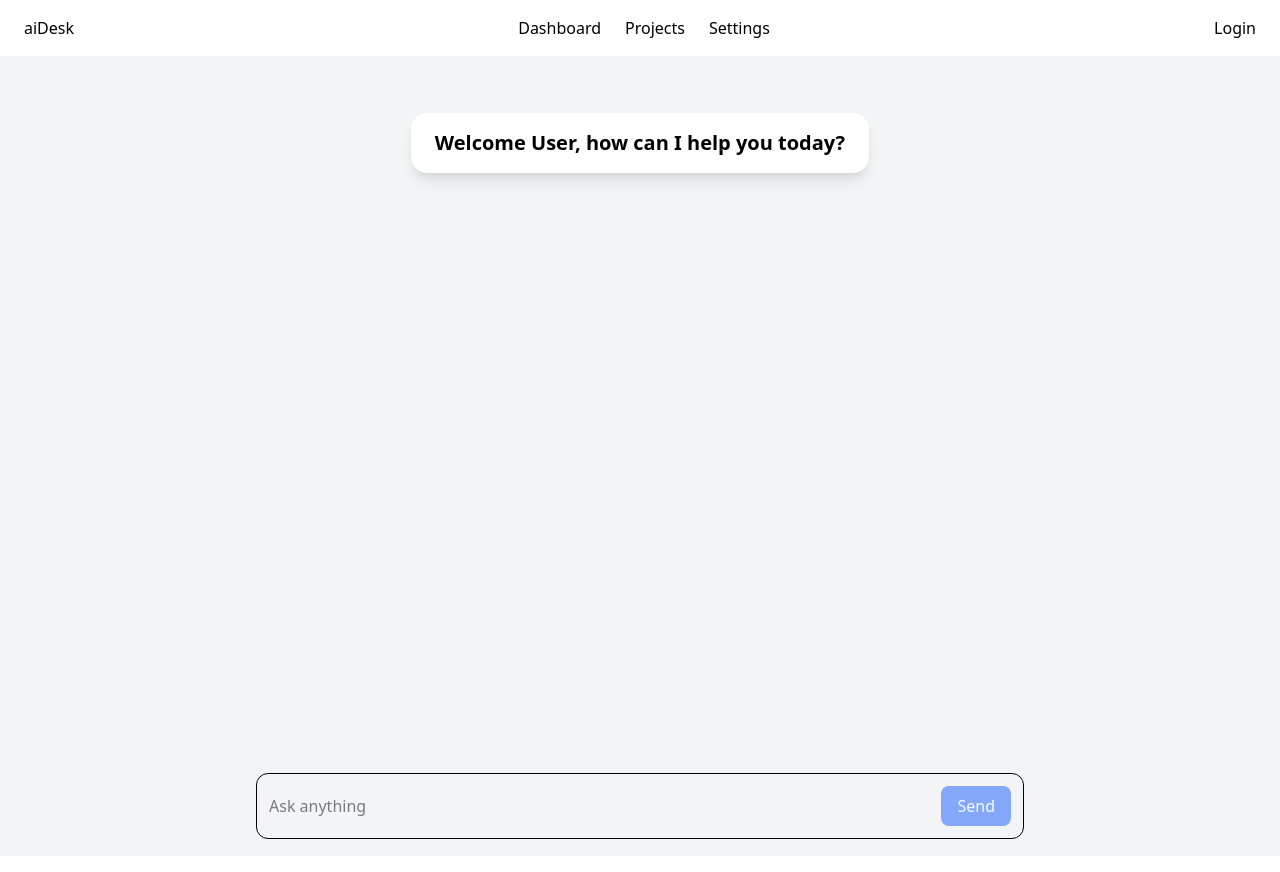
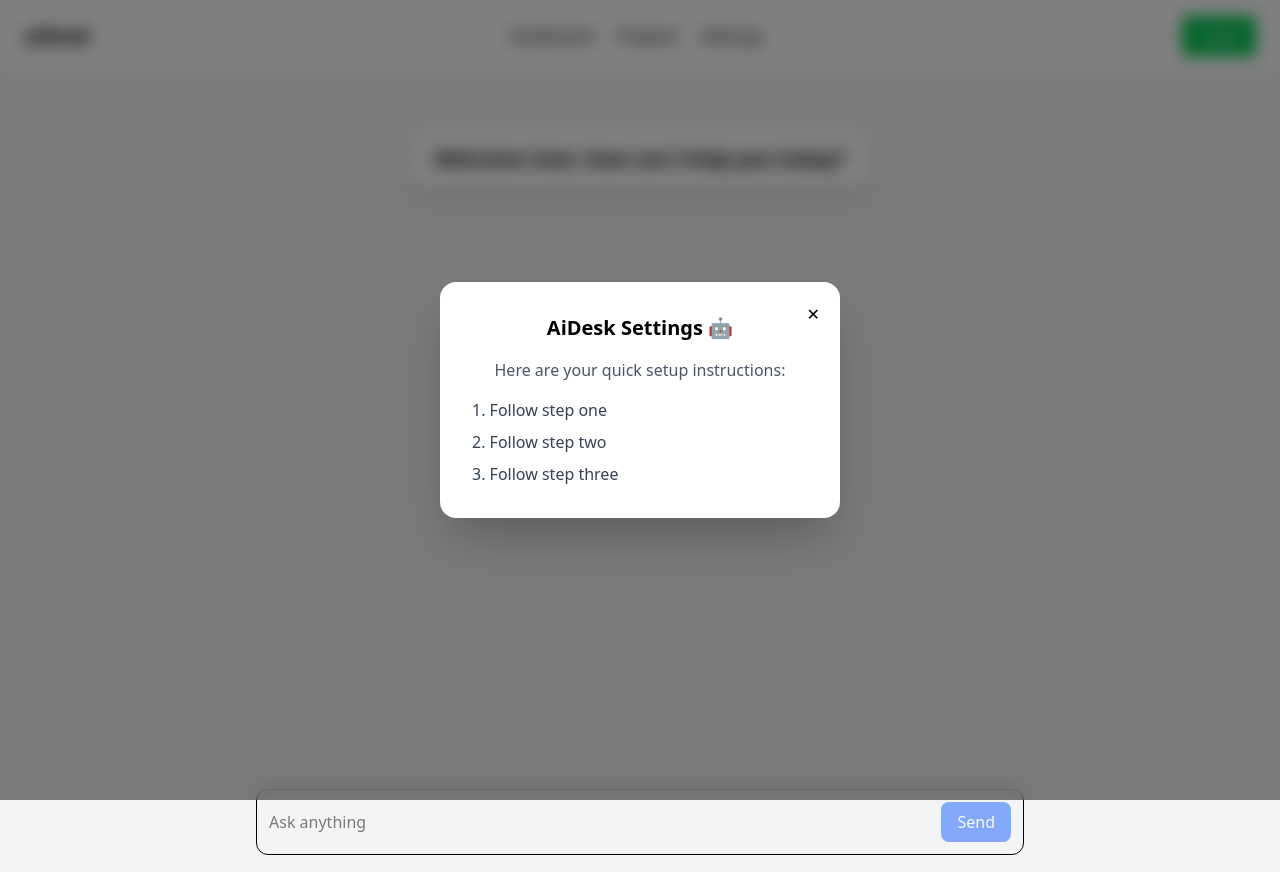
Before and after one commit to byunn90/aiDesk, a React (Vite) app in the folder client/: page / in a window 1280 px wide. Both pictures are taken after a click on the item "Settings". Built offline with nearby package versions, Linux system fonts and the light colour scheme.

Commit message:
Structure Change

```diff
--- a/client/src/assets/Compontents/NavBar.tsx
+++ b/client/src/assets/Compontents/NavBar.tsx
@@ -1,28 +1,64 @@
-import { useState } from "react"
+import { useState } from "react";
 
 export function NavBar() {
- const [open, setOpen] = useState(false);
-
-  function OpenClose() {
-
-  }
+  const [open, setOpen] = useState(false);
 
   return (
-        <nav className="flex justify-between items-center px-6 py-4 bg-white shadow">
-  <div> {/* Left section: brand/logo */}
-    <h1>aiDesk</h1>
-  </div>
-  <div> {/* Center or right section: nav links */}
-    <ul className="flex gap-6">
-      <li>Dashboard</li>
-      <li>Projects</li>
-      <li onClick={() => setOpen(true)}>Settings</li>
-    </ul>
-  </div>
-  <div> {/* Right section: user/auth */}
-    <button className="bg-[rbg(34,197,94)] bg:hover">Login</button>
-  </div>
-</nav>
+    <>
+      {/* Nav */}
+      <nav className="flex justify-between items-center px-6 py-4 bg-white shadow">
+        <div>
+          <h1 className="font-bold text-xl">aiDesk</h1>
+        </div>
+        <ul className="flex gap-6">
+          <li className="cursor-pointer hover:text-blue-500">Dashboard</li>
+          <li className="cursor-pointer hover:text-blue-500">Projects</li>
+          <li
+            className="cursor-pointer hover:text-blue-500"
+            onClick={() => setOpen(true)}
+          >
+            Settings
+          </li>
+        </ul>
+        <button className="rounded-md px-4 py-2 text-white bg-green-500 hover:bg-green-600">
+          Login
+        </button>
+      </nav>
 
-    )
+      {/* Overlay Popup */}
+      {open && (
+        <div
+          className="fixed inset-0 z-50 flex items-center justify-center bg-black/50 backdrop-blur-sm transition-opacity duration-300"
+          onClick={() => setOpen(false)}
+        >
+          <div
+            className="relative rounded-2xl bg-white p-8 shadow-2xl w-[400px] animate-fadeIn"
+            onClick={(e) => e.stopPropagation()}
+          >
+            {/* Close button */}
+            <button
+              onClick={() => setOpen(false)}
+              className="absolute top-3 right-3 rounded-full p-2 hover:bg-gray-100"
+              aria-label="Close"
+            >
+              ✕
+            </button>
+
+            {/* Content */}
+            <h2 className="text-xl font-bold mb-4 text-center">
+              AiDesk Settings 🤖
+            </h2>
+            <p className="text-gray-600 mb-4 text-center">
+              Here are your quick setup instructions:
+            </p>
+            <ul className="list-decimal list-inside space-y-2 text-gray-700">
+              <li>Follow step one</li>
+              <li>Follow step two</li>
+              <li>Follow step three</li>
+            </ul>
+          </div>
+        </div>
+      )}
+    </>
+  );
 }
```
